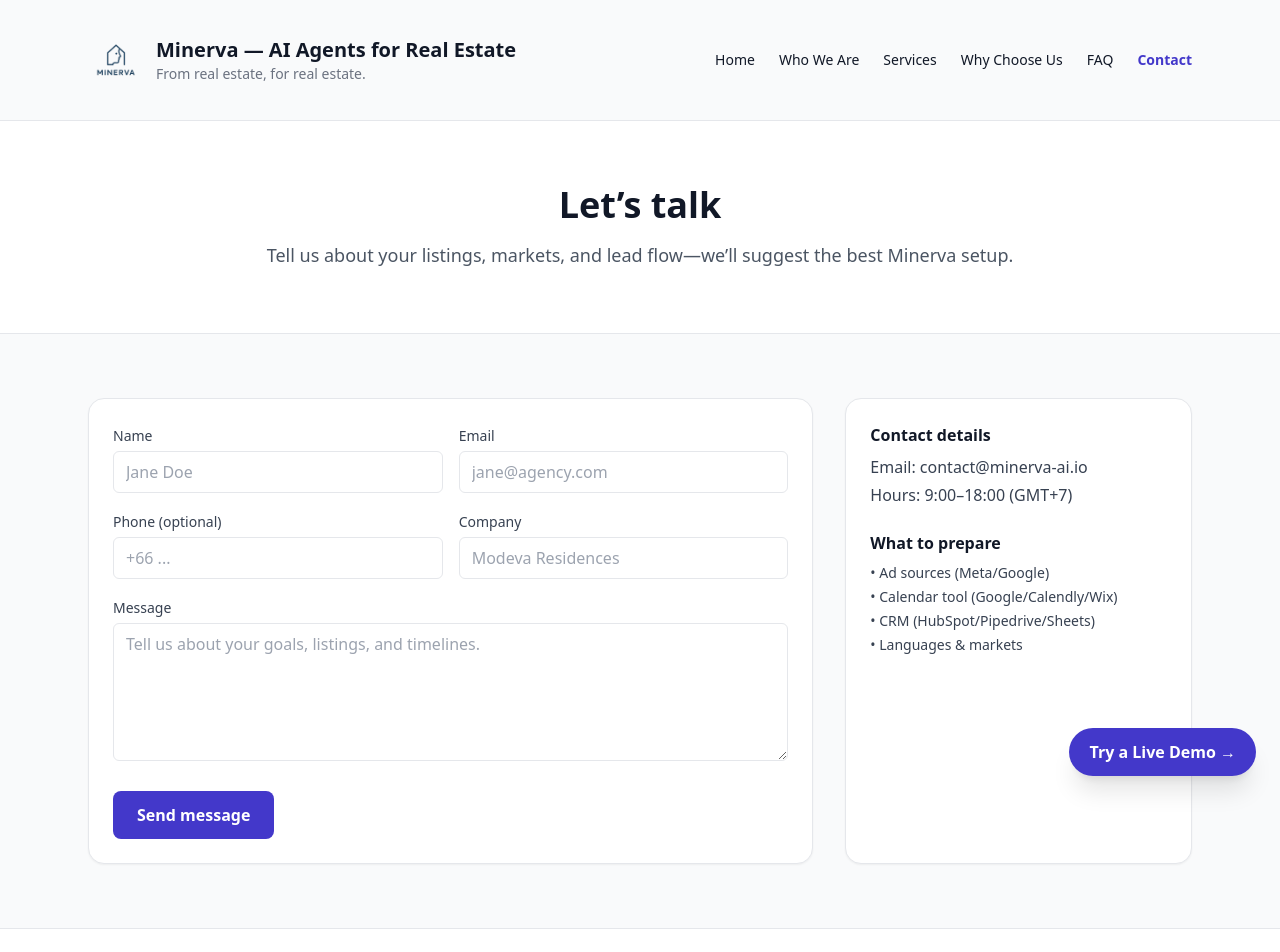
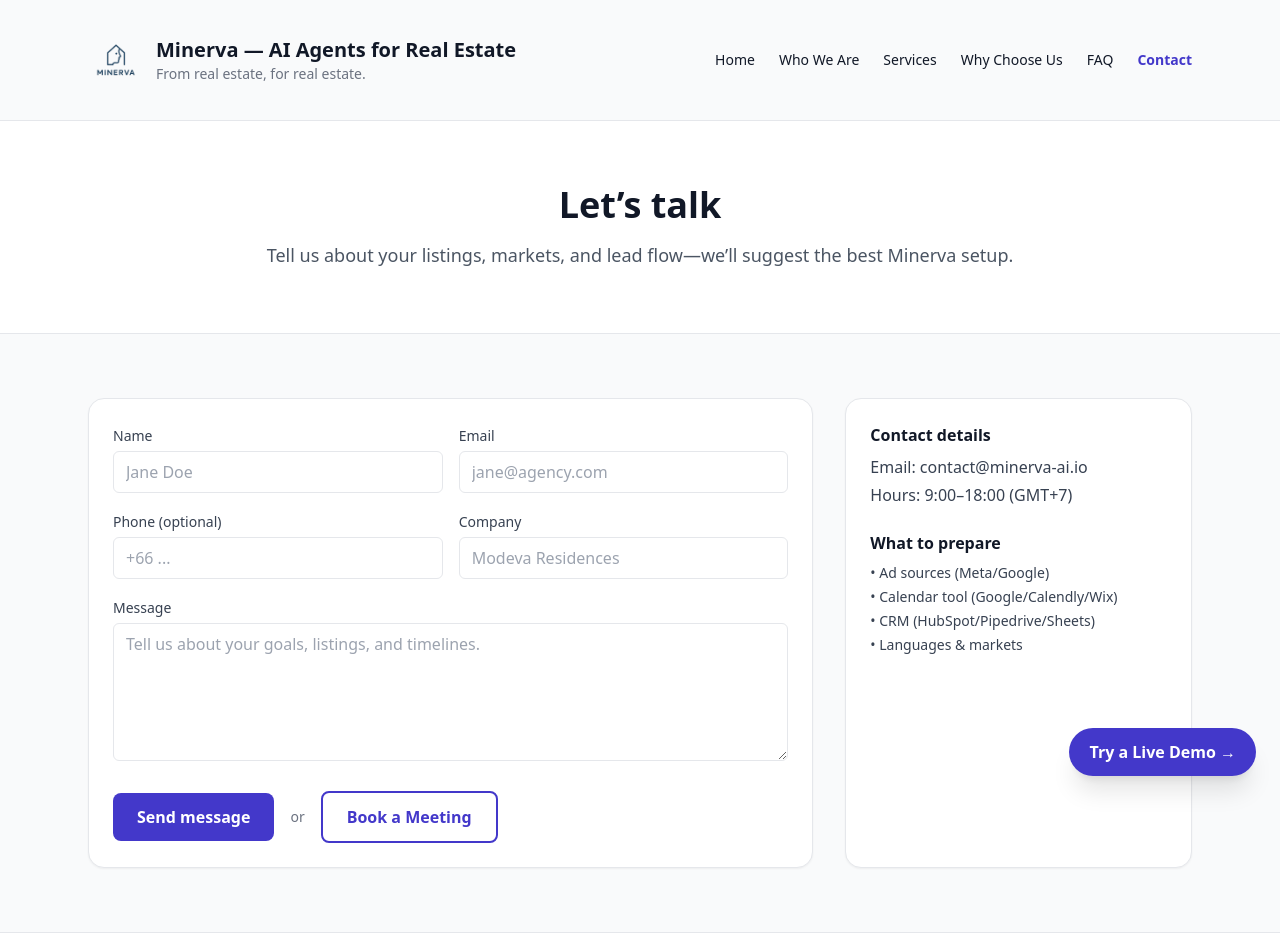
Before and after one commit to Minervaai-io/minerva-frontend, a React (Vite) app: page /contact in a window 1280 px wide. Shown: the top 952 px of the page. Built offline with nearby package versions, Linux system fonts and the light colour scheme.

Commit message:
Update Contact.jsx to include calendly

```diff
--- a/src/Contact.jsx
+++ b/src/Contact.jsx
@@ -75,13 +75,27 @@ export default function Contact() {
               className="mt-1 w-full border rounded-md px-3 py-2" placeholder="Tell us about your goals, listings, and timelines." />
           </div>
 
+          {/* NEW SECTION: Two buttons side-by-side */}
+          <div className="mt-6 flex flex-wrap gap-4 items-center">
             <button
               type="submit"
               disabled={status === "loading"}
-            className="mt-6 inline-flex items-center justify-center px-6 py-3 rounded-lg bg-indigo-700 text-white font-semibold hover:bg-indigo-800 disabled:opacity-60"
+              className="inline-flex items-center justify-center px-6 py-3 rounded-lg bg-indigo-700 text-white font-semibold hover:bg-indigo-800 disabled:opacity-60"
             >
               {status === "loading" ? "Sending…" : "Send message"}
             </button>
+
+            <span className="text-gray-500 text-sm">or</span>
+
+            <a
+              href="https://calendly.com/YOUR_CALENDLY_LINK"
+              target="_blank"
+              rel="noopener noreferrer"
+              className="inline-flex items-center justify-center px-6 py-3 rounded-lg bg-white border-2 border-indigo-700 text-indigo-700 font-semibold hover:bg-indigo-50"
+            >
+              Book a Meeting
+            </a>
+          </div>
 
           {status === "success" && (
             <p className="mt-3 text-green-700">Thanks! We’ll get back to you shortly.</p>
```
Lines whose indentation alone changed are shown as unchanged.
